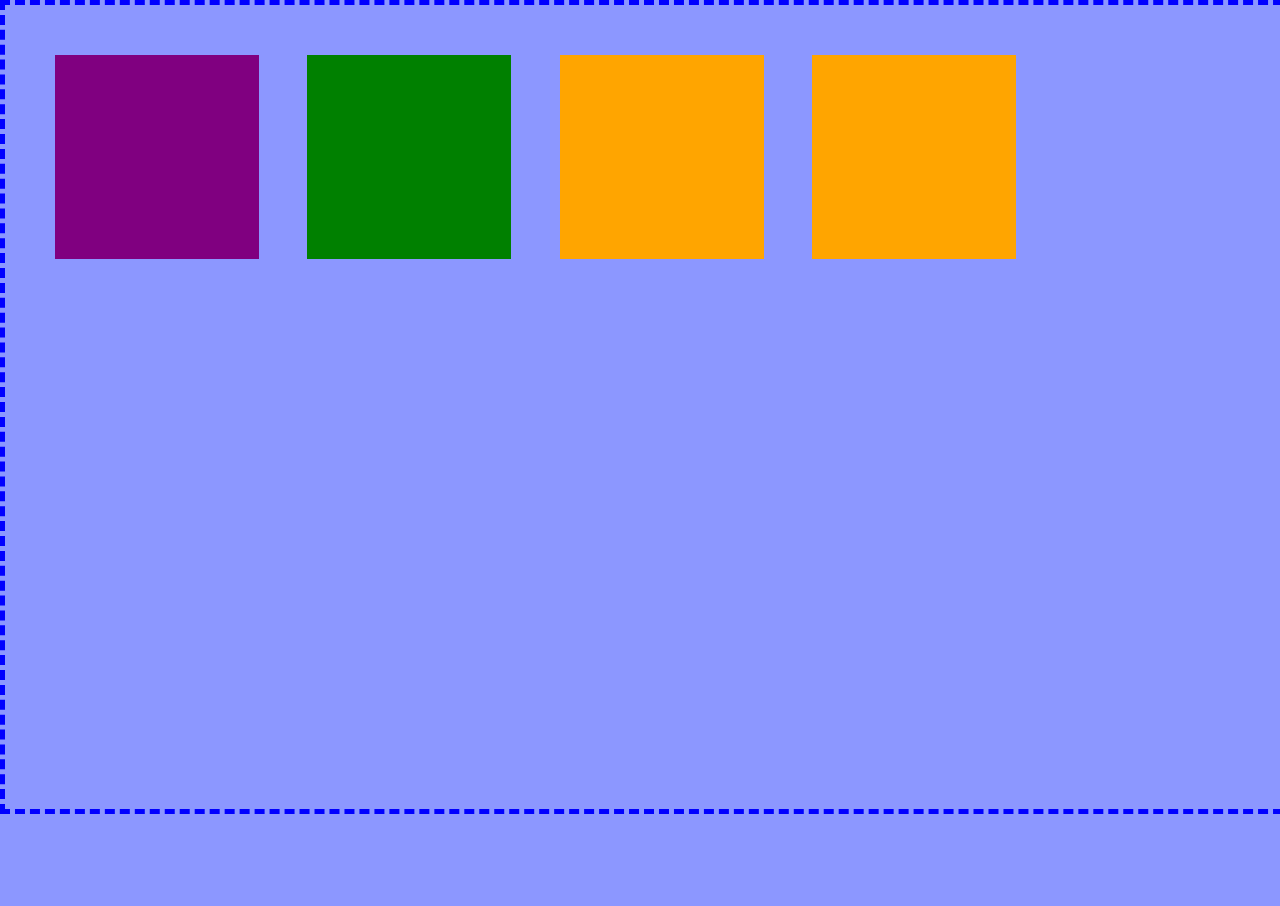
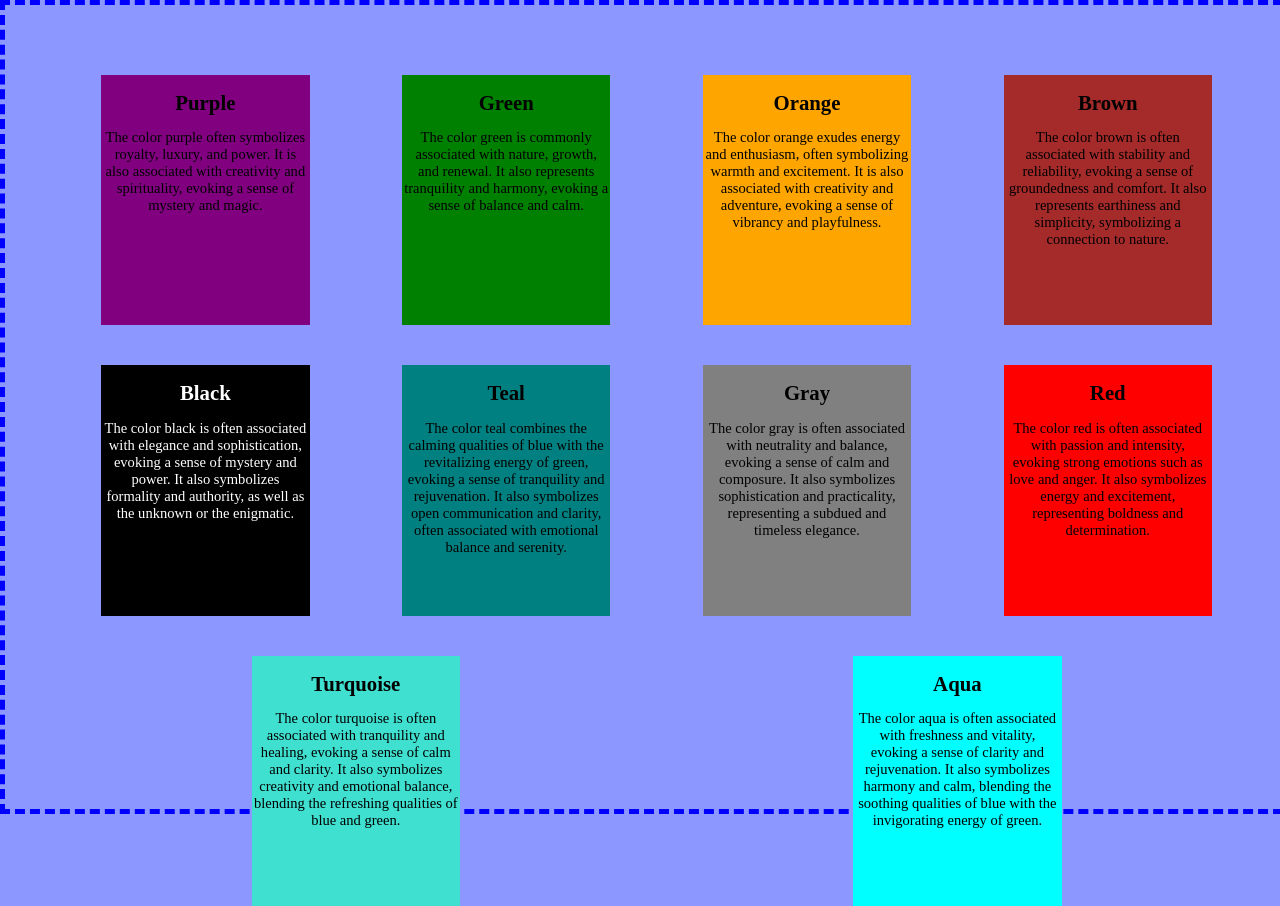
Before and after one commit to Saperstine/GitHub-Practice, a plain HTML site: page index.html in a window 1280 px wide. Shown: the top 906 px of the page. Before the commit the page ends 814 px from the top, so only its background shows below. Drawn offline with Linux system fonts and the light colour scheme.

Commit message:
added text to boxes

```diff
--- a/index.html
+++ b/index.html
@@ -8,15 +8,86 @@
 <body>
 
     <div class="box1">
-        <div class="box2"></div>
-        <div class="box3"></div>
-        <div class="box4"></div>
-        <div class="box5"></div>
-        <div class="box6"></div>
-        <div class="box7"></div>
-        <div class="box8"></div>
-        <div class="box9"></div>
-        <div class="box10"></div>
+        <div class="box2">
+            <h1>
+                Purple
+            </h1>
+            <p>
+                The color purple often symbolizes royalty, luxury, and power. It is also associated with creativity and spirituality, evoking a sense of mystery and magic.
+            </p>
+        </div>
+        <div class="box3">
+            <h1>
+                Green
+            </h1>
+            <p>
+                The color green is commonly associated with nature, growth, and renewal. It also represents tranquility and harmony, evoking a sense of balance and calm.
+            </p>
+        </div>
+        <div class="box4">
+            <h1>
+                Orange
+            </h1>
+            <p>
+                The color orange exudes energy and enthusiasm, often symbolizing warmth and excitement. It is also associated with creativity and adventure, evoking a sense of vibrancy and playfulness.
+            </p>
+        </div>
+        <div class="box5">
+            <h1>
+                Brown
+            </h1>
+            <p>
+                The color brown is often associated with stability and reliability, evoking a sense of groundedness and comfort. It also represents earthiness and simplicity, symbolizing a connection to nature.
+            </p>
+        </div>
+        <div class="box6">
+            <h1>
+                Black
+            </h1>
+            <p>
+                The color black is often associated with elegance and sophistication, evoking a sense of mystery and power. It also symbolizes formality and authority, as well as the unknown or the enigmatic.
+            </p>
+        </div>
+        <div class="box7">
+            <h1>
+                Teal
+            </h1>
+            <p>
+                The color teal combines the calming qualities of blue with the revitalizing energy of green, evoking a sense of tranquility and rejuvenation. It also symbolizes open communication and clarity, often associated with emotional balance and serenity.
+            </p>
+        </div>
+        <div class="box8">
+            <h1>
+                Gray
+            </h1>
+            <p>
+                The color gray is often associated with neutrality and balance, evoking a sense of calm and composure. It also symbolizes sophistication and practicality, representing a subdued and timeless elegance.
+            </p>
+        </div>
+        <div class="box9">
+            <h1>
+                Red
+            </h1>
+            <p>
+                The color red is often associated with passion and intensity, evoking strong emotions such as love and anger. It also symbolizes energy and excitement, representing boldness and determination.
+            </p>
+        </div>
+        <div class="box10">
+            <h1>
+                Turquoise
+            </h1>
+            <p>
+                The color turquoise is often associated with tranquility and healing, evoking a sense of calm and clarity. It also symbolizes creativity and emotional balance, blending the refreshing qualities of blue and green.
+            </p>
+        </div>
+        <div class="box11">
+            <h1>
+                Aqua
+            </h1>
+            <p>
+                The color aqua is often associated with freshness and vitality, evoking a sense of clarity and rejuvenation. It also symbolizes harmony and calm, blending the soothing qualities of blue with the invigorating energy of green.
+            </p>
+        </div>
 
 
 
--- a/style.css
+++ b/style.css
@@ -2,6 +2,17 @@ body {
     margin: 0;
     padding: 0;
     background-color: rgba(1, 26, 255, 0.452)
+}
+
+h1 {
+    text-align: center;
+    font-size: calc(1vw + 1vh);
+    font-style: bold;
+}
+
+p {
+    text-align: center;
+    font-size: calc(.7vw + .7vh);
 }
 
 
@@ -11,7 +22,8 @@ body {
 .box1 {
     display: flex;
     flex-wrap: wrap;
-    justify-content: space-between;
+    justify-content: space-around;
+    align-items: row;
     border: 5px dashed blue;
     width: 94%;
     height: 88%;
@@ -20,29 +32,82 @@ body {
 }
 
 .box2 {
-    height: 200px;
-    width: 200px;
+    height: 35%;
+    width: 17%;
     border: solid 2px purple;
     background-color: purple;
+    margin: 20px;
 }
 
 .box3 {
-    height: 200px;
-    width: 200px;
+    height: 35%;
+    width: 17%;
     border: solid 2px green;
     background-color: green;
+    margin: 20px;
 }
 
 .box4 {
-    height: 200px;
-    width: 200px;
+    height: 35%;
+    width: 17%;
     border: solid 2px orange;
     background-color: orange;
+    margin: 20px;
 }
 
 .box5 {
-    height: 200px;
-    width: 200px;
-    border: solid 2px orange;
-    background-color: orange;
+    height: 35%;
+    width: 17%;
+    border: solid 2px brown;
+    background-color: brown;
+    margin: 20px;
 }
+
+.box6 {
+    height: 35%;
+    width: 17%;
+    border: solid 2px black;
+    background-color: black;
+    margin: 20px;
+    color: white;
+}
+
+.box7 {
+    height: 35%;
+    width: 17%;
+    border: solid 2px teal;
+    background-color: teal;
+    margin: 20px;
+}
+
+.box8 {
+    height: 35%;
+    width: 17%;
+    border: solid 2px gray;
+    background-color: gray;
+    margin: 20px;
+}
+
+.box9 {
+    height: 35%;
+    width: 17%;
+    border: solid 2px red;
+    background-color: red;
+    margin: 20px;
+}
+
+.box10 {
+    height: 35%;
+    width: 17%;
+    border: solid 2px turquoise;
+    background-color: turquoise;
+    margin: 20px;
+}
+
+.box11 {
+    height: 35%;
+    width: 17%;
+    border: solid 2px aqua;
+    background-color: aqua;
+    margin: 20px;
+}
```
